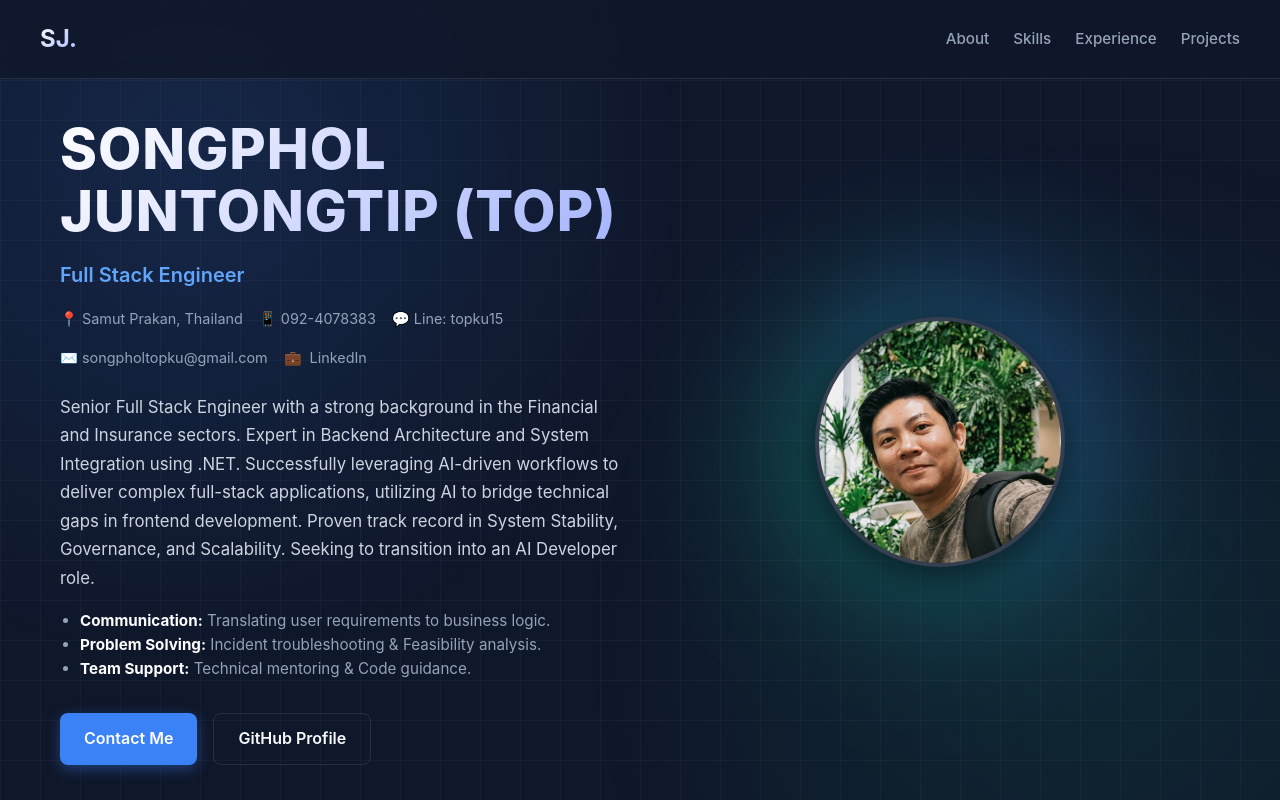
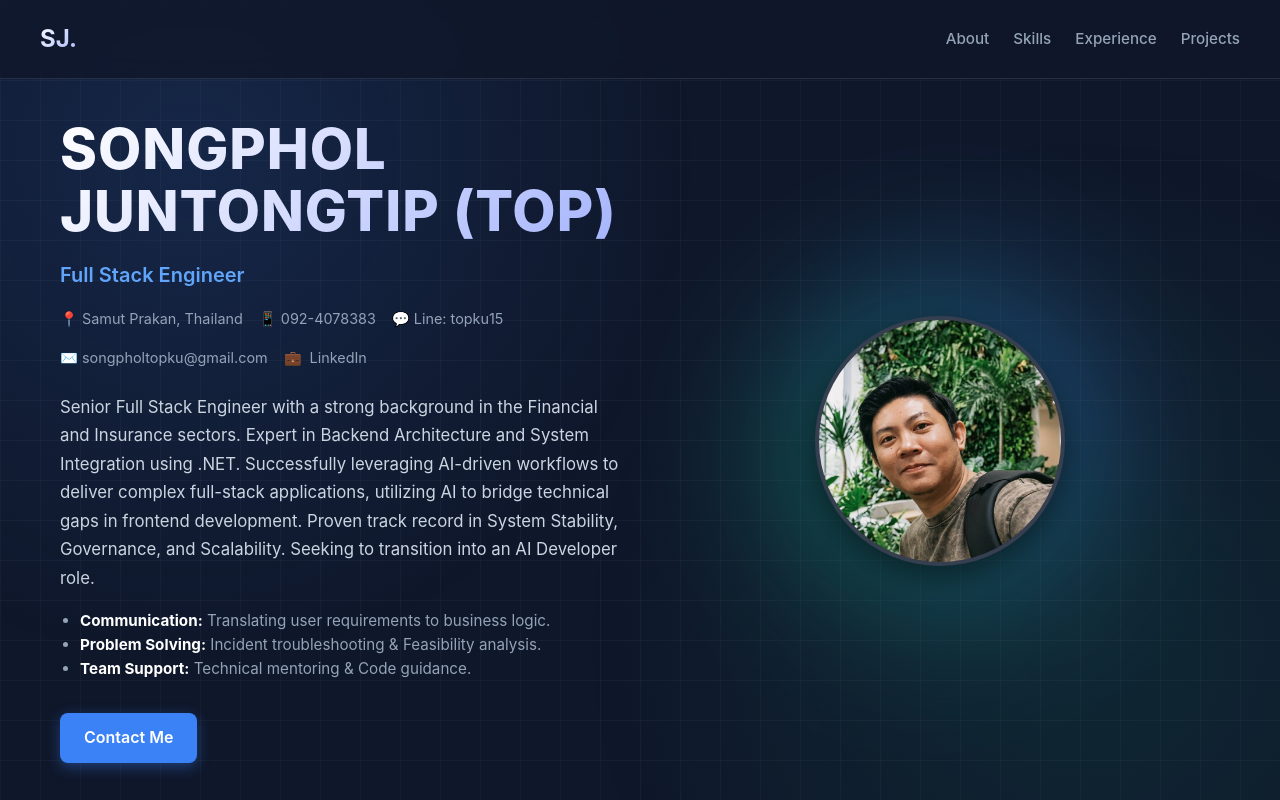
Before and after one commit to topku99/My_Portfolio, a Next.js app: page /My_Portfolio/ in a window 1280 px wide. Shown: the top 800 px of the page. Built offline with nearby package versions, Linux system fonts and the light colour scheme.

Commit message:
Update page.tsx

```diff
--- a/src/app/page.tsx
+++ b/src/app/page.tsx
@@ -46,7 +46,7 @@ export default function Home() {
             </ul>
             <div className="flex gap-4">
               <a href="mailto:songpholtopku@gmail.com" className="btn btn-primary">Contact Me</a>
-              <a href="https://github.com/topku99" target="_blank" rel="noreferrer" className="btn btn-outline">GitHub Profile</a>
+              {/* <a href="https://github.com/topku99" target="_blank" rel="noreferrer" className="btn btn-outline">GitHub Profile</a> */}
             </div>
           </div>
           <div className="hero-visual">
```
